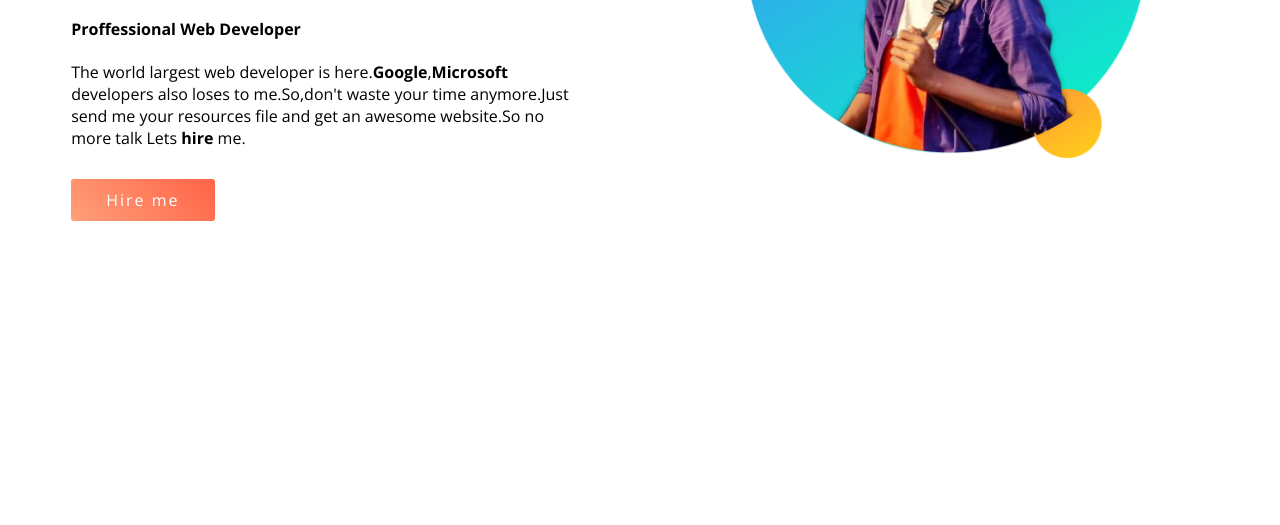
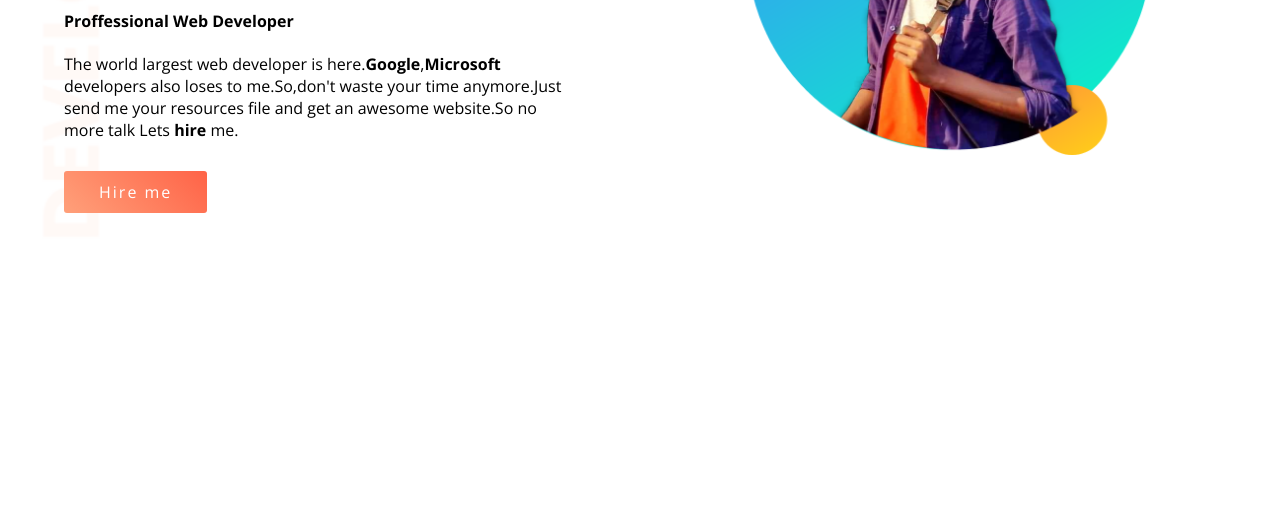
Before and after one commit to tamimsarkar/web-portfolio, a plain HTML site: page index.html in a window 1280 px wide. Shown: the part 275-800 px from the top of the page. Drawn offline with nearby package versions, Linux system fonts and the light colour scheme.

Commit message:
added background

```diff
--- a/index.html
+++ b/index.html
@@ -10,7 +10,7 @@
     <link rel="stylesheet" href="style.css">
 </head>
 <body>
-   <section>
+   <section id="top-banner">
        <div class="half-width">
         <h1>Welcome to </h1>
         <h1><span class="name-color">Developer Tamim's</span> Website</h1>
--- a/style.css
+++ b/style.css
@@ -1,20 +1,30 @@
 body{
     font-family: 'Open Sans', sans-serif;
+    padding: 0px;
+    margin: 0px;
 }
 img{
     width: 100%;
+}
+section{
+    height: 600px;
+
 }
 h1{
     font-size: 40px;
     letter-spacing: 2px;
 }
-
+#top-banner{
+    background-image: url(images/top-banner.png);
+    background-repeat: no-repeat;
+    background-size: cover;
+}
 .name-color{
     color: rgb(230, 125, 5);
 }
 .half-width{
     width: 40%;
-    float: left;
+   float: left;
    margin:20px 5% ;
    margin-right: 0px;
 }
```
